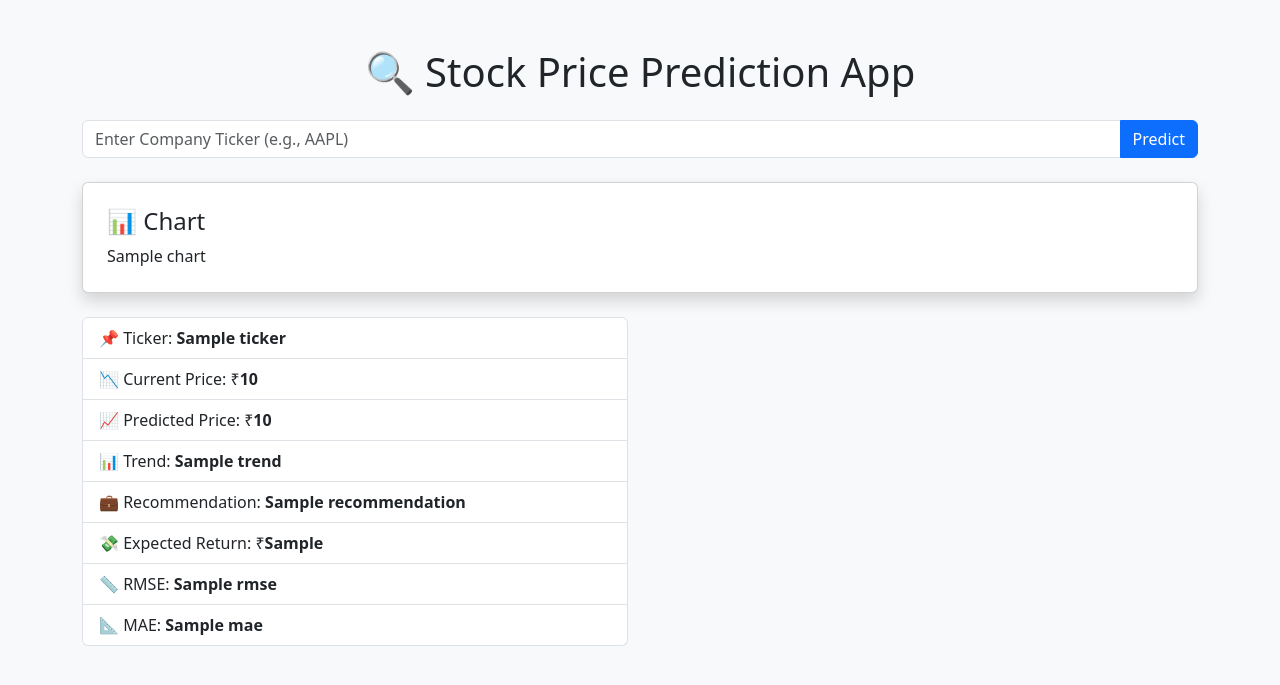
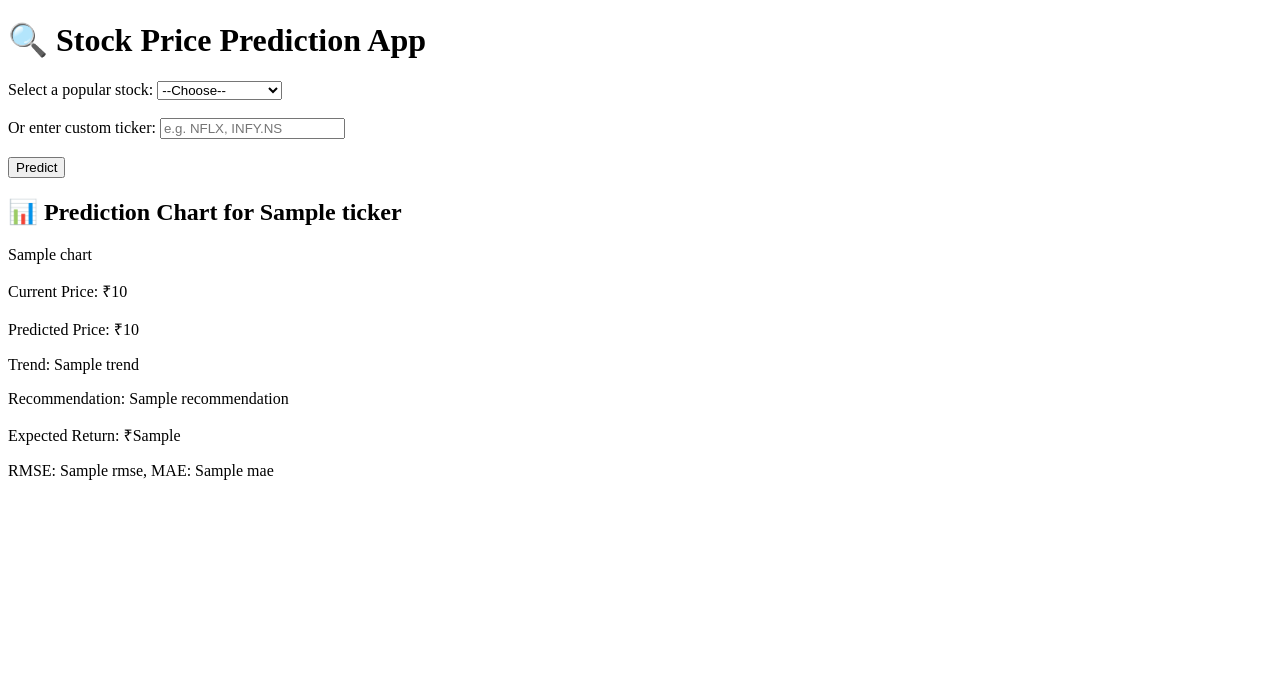
Before and after one commit to raghavvgaurr/stock_proj, a Flask app: template templates/index.html in a window 1280 px wide. Shown: the top 685 px of the page. Run offline with Flask 3, Linux system fonts and the light colour scheme; the template is opened without the code that fills it: most values are stand-ins (such as "Sample title", 1, 10 or a date in 2020).

Commit message:
Update index.html

```diff
--- a/templates/index.html
+++ b/templates/index.html
@@ -1,46 +1,45 @@
 <!DOCTYPE html>
-<html lang="en">
+<html>
 <head>
-    <meta charset="UTF-8">
-    <title>📈 Stock Predictor</title>
-    <link href="https://cdn.jsdelivr.net/npm/bootstrap@5.3.0/dist/css/bootstrap.min.css" rel="stylesheet">
+    <title>🔍 Stock Price Prediction App</title>
 </head>
-<body class="bg-light">
-    <div class="container mt-5">
-        <h1 class="text-center mb-4">🔍 Stock Price Prediction App</h1>
+<body>
+    <h1>🔍 Stock Price Prediction App</h1>
 
-        <form method="POST" class="mb-4">
-            <div class="input-group">
-                <input type="text" class="form-control" name="ticker" placeholder="Enter Company Ticker (e.g., AAPL)" required>
-                <button class="btn btn-primary" type="submit">Predict</button>
-            </div>
-        </form>
+    <form method="POST">
+        <label>Select a popular stock:</label>
+        <select name="popular_ticker">
+            <option value="">--Choose--</option>
+            <option value="AAPL">Apple (AAPL)</option>
+            <option value="TSLA">Tesla (TSLA)</option>
+            <option value="AMZN">Amazon (AMZN)</option>
+            <option value="MSFT">Microsoft (MSFT)</option>
+            <option value="GOOG">Google (GOOG)</option>
+            <option value="RELIANCE.NS">Reliance (NSE)</option>
+            <option value="TCS.NS">TCS (NSE)</option>
+        </select>
 
-        {% if error %}
-            <div class="alert alert-danger">{{ error }}</div>
-        {% endif %}
+        <br><br>
+        <label>Or enter custom ticker:</label>
+        <input type="text" name="ticker" placeholder="e.g. NFLX, INFY.NS">
 
-        {% if chart %}
-            <div class="card shadow p-4 mb-4">
-                <h4>📊 Chart</h4>
-                {{ chart | safe }}
-            </div>
+        <br><br>
+        <button type="submit">Predict</button>
+    </form>
 
-            <div class="row">
-                <div class="col-md-6">
-                    <ul class="list-group">
-                        <li class="list-group-item">📌 Ticker: <strong>{{ ticker }}</strong></li>
-                        <li class="list-group-item">📉 Current Price: ₹<strong>{{ current_price }}</strong></li>
-                        <li class="list-group-item">📈 Predicted Price: ₹<strong>{{ predicted_price }}</strong></li>
-                        <li class="list-group-item">📊 Trend: <strong>{{ trend }}</strong></li>
-                        <li class="list-group-item">💼 Recommendation: <strong>{{ recommendation }}</strong></li>
-                        <li class="list-group-item">💸 Expected Return: ₹<strong>{{ expected_return }}</strong></li>
-                        <li class="list-group-item">📏 RMSE: <strong>{{ rmse }}</strong></li>
-                        <li class="list-group-item">📐 MAE: <strong>{{ mae }}</strong></li>
-                    </ul>
-                </div>
-            </div>
-        {% endif %}
-    </div>
+    {% if error %}
+        <p style="color: red;">{{ error }}</p>
+    {% endif %}
+
+    {% if chart %}
+        <h2>📊 Prediction Chart for {{ ticker }}</h2>
+        {{ chart|safe }}
+        <p>Current Price: ₹{{ current_price }}</p>
+        <p>Predicted Price: ₹{{ predicted_price }}</p>
+        <p>Trend: {{ trend }}</p>
+        <p>Recommendation: {{ recommendation }}</p>
+        <p>Expected Return: ₹{{ expected_return }}</p>
+        <p>RMSE: {{ rmse }}, MAE: {{ mae }}</p>
+    {% endif %}
 </body>
 </html>
```
